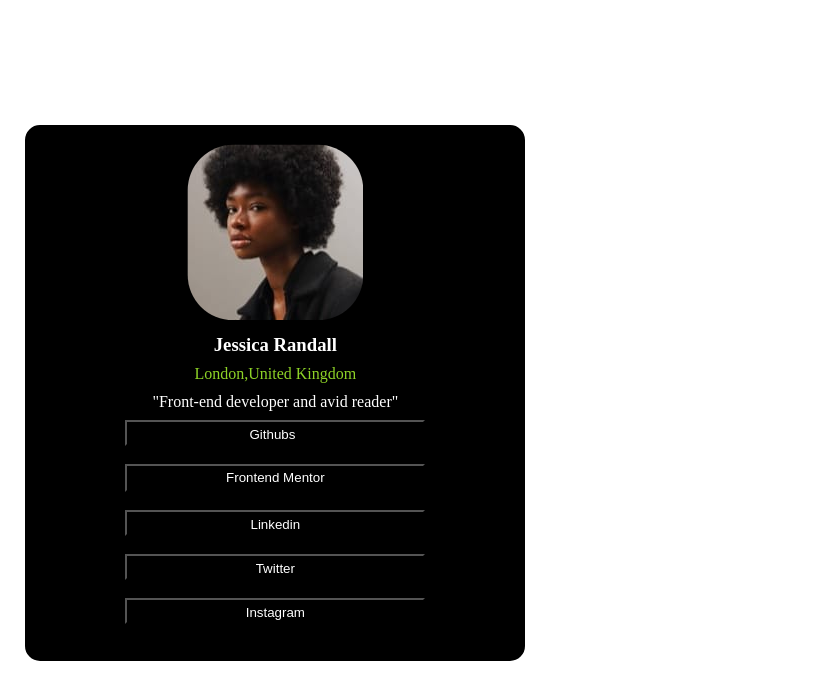
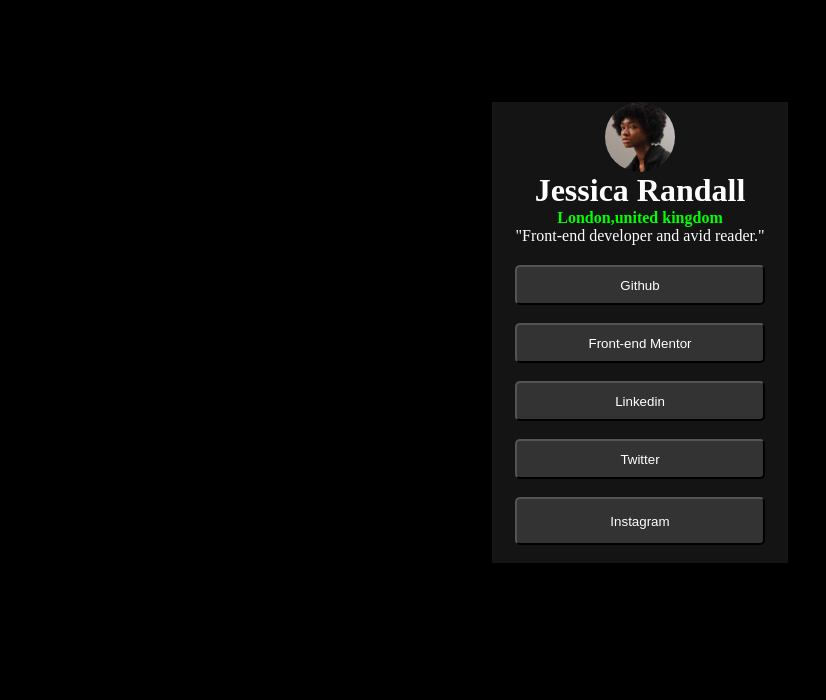
Before and after one commit to ABIODUN-AKANDE/social-links-profile-main, a plain HTML site: page index.html in a window 1280 px wide. Shown: the whole page, without its empty margins (0-826 px from the left). Drawn offline with Linux system fonts and the light colour scheme.

Commit message:
updated file

```diff
--- a/index.html
+++ b/index.html
@@ -1,27 +1,28 @@
 <!DOCTYPE html>
 <html lang="en">
   <head>
-  <meta charset="UTF-8">
-  <meta name="viewport" content="width=device-width, initial-scale=1.0">
+    <meta charset="UTF-8" />
+    <meta name="viewport" content="width=device-width, initial-scale=1.0" />
     <title>Document</title>
-  <link rel="stylesheet" href="style.css">
-  <link rel="shortcut icon" href="/assets/images/favicon-32x32.png" type="image/x-icon">
+    <link rel="stylesheet" href="style.css" />
+    <link
+      rel="shortcut icon"
+      href="/assets/images/favicon-32x32.png"
+      type="image/x-icon"
+    />
   </head>
   <body>
-  <div style="width: 500px;border: 2px solid black;"  class=" img" >
-    <img src="/assets/images/avatar-jessica.jpeg" alt="profile" class="avatar-jessica">
-    <h3 style="color: white;">Jessica Randall</h3>
-    <p class="location" style="color: rgba(172, 255, 47, 0.829);">London,United Kingdom</p>
-     <p class="bio">"Front-end developer and avid reader"</p>
-     <div class="link">
+    <div class="oo">
+      <img class="img" src="/assets/images/avatar-jessica.jpeg" alt="" />
+      <h1 class="jes">Jessica Randall</h1>
+      <h4 class="Lon">London,united kingdom</h4>
+      <p class=" Fron">"Front-end developer and avid reader."</p>
 
-      <button style="width: 300px;px;height: 3.5ch; background-color: black;color: white;"> Githubs <a href="https://github.com/"></a></button><br><br>
-      <button style="width: 300px;height: 3,5ch;background-color: black; color: white;">Frontend Mentor</button><br><br>
-      <button style="width: 300px;height: 3.5ch;background-color: black;color: white;">Linkedin</button><br><br>
-      <button style="width: 300px;height: 3.5ch; background-color: black;color: white;">Twitter</button><br><br>
-      <button style="width: 300px;height: 3.5ch;background-color: black;color: white;">Instagram</button><br><br>
+      <button  class="GIT">Github</button><br />
+      <button class="Front">Front-end Mentor</button><br />
+      <button class="Linkedin">Linkedin</button><br />
+      <button class="Twitter">Twitter</button><br />
+      <button class="nstagram">Instagram</button><br />
     </div>
-
-
   </body>
 </html>
--- a/style.css
+++ b/style.css
@@ -1,24 +1,97 @@
-*{
-  margin: 0;
-  padding: 1%;
+* {
+  margin: auto;
+  padding: 0%;
   box-sizing: border-box;
+}
+body {
+  background-color: black;
+  border: 20px;
+  height: 100vh;
+}
+.oo {
+  background-color: hsl(0, 0%, 8%);
+  width: 300px;
+  text-align: center;
+  margin-top: 100px;
+  margin-bottom: 100px;
+  border: 2px solid black;
+  display: flex;
+  flex-direction: column;
+  col
+}
+.jes {
+  color: white;
+}
+.Lon {
+  color: lime;
+}
+.Fron{
+  color: white;
+}
+.img {
+  border-radius: 200px;
+  width: 70px;
+}
+.GIT {
+  border-radius: 5px;
+  margin-top: 20px;
+  width: 250px;
+  height: 5vh;
+  color: white;
+  background-color:hsl(0, 0%, 20%)  ;
 
 }
-.img{
-  background-color: black;
-  width: 280px;
-  text-align: center;
-  border-radius: 15px;
-  margin-top: 100px;
+.Front {
+  width: 250px;
+  height: 5vh;
+  color: white;
+  background-color:hsl(0, 0%, 20%)  ;
+  border-radius: 5px;
+
 }
-.bio{
+.Linkedin {
+  width: 250px;
+  height: 5vh;
   color: white;
+  background-color:hsl(0, 0%, 20%)  ;
+  border-radius: 5px;
 }
-@font-face {
-  font-family:inter;
-  src: url(/assets/static/Inter_18pt-Regular.ttf);
+.Twitter {
+  width: 250px;
+  height: 5vh;
+  color: white;
+  background-color:hsl(0, 0%, 20%)  ;
+  border-radius: 5px;
+
 }
 
-img{
-  border-radius: 50px;
-;}
+.nstagram{
+  width: 250px;
+  height: 6vh;
+  color: black;
+  color: white;
+  background-color:hsl(0, 0%, 20%)  ;
+  border-radius: 5px;
+}
+.nstagram:hover{
+  background-color: lime;
+  color: black;
+}
+.Twitter:hover{
+  background-color: lime;
+  color: black;
+}
+.Linkedin:hover{
+  background-color: lime;
+  color: black;
+}
+.GIT:hover{
+  background-color: lime;
+  color: black;
+
+}
+.Front:hover{
+  background-color: lime;
+  color: black;
+
+}
```
Also changed, not shown: 1 other file. Lines whose indentation alone changed are shown as unchanged.
